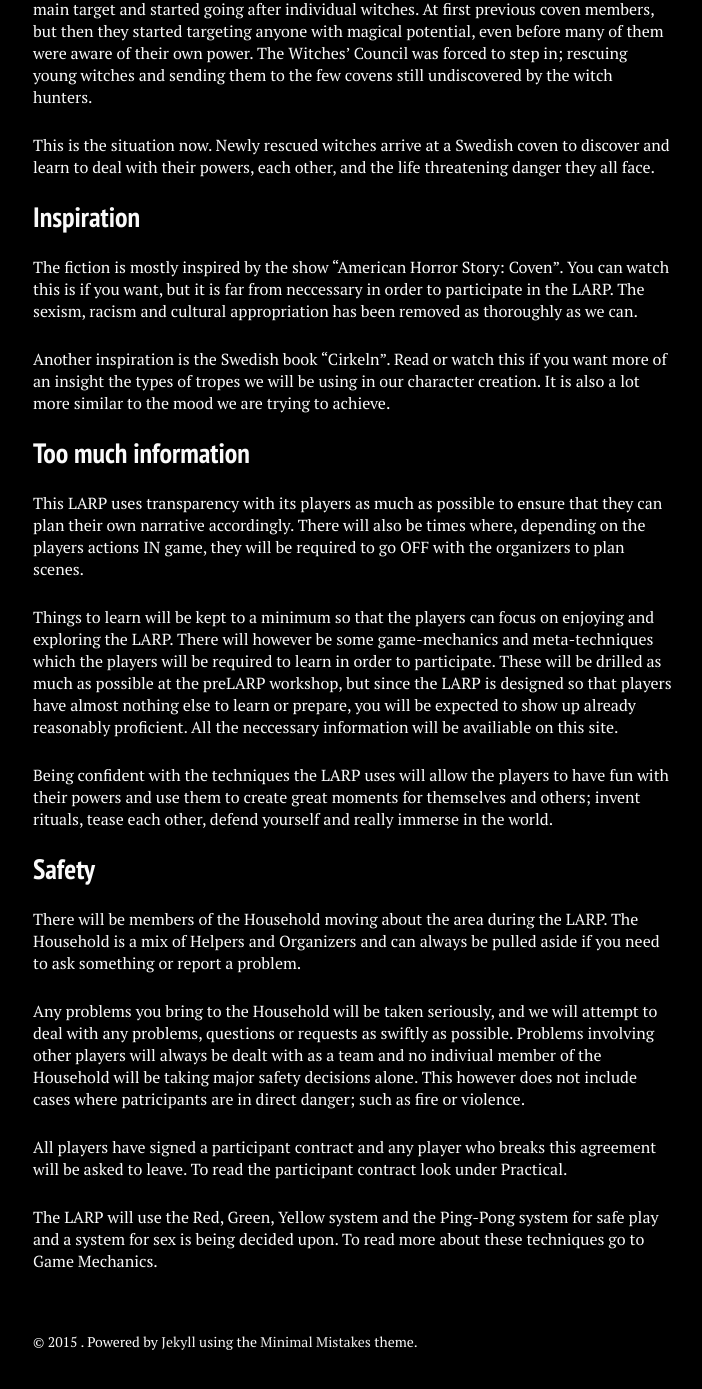
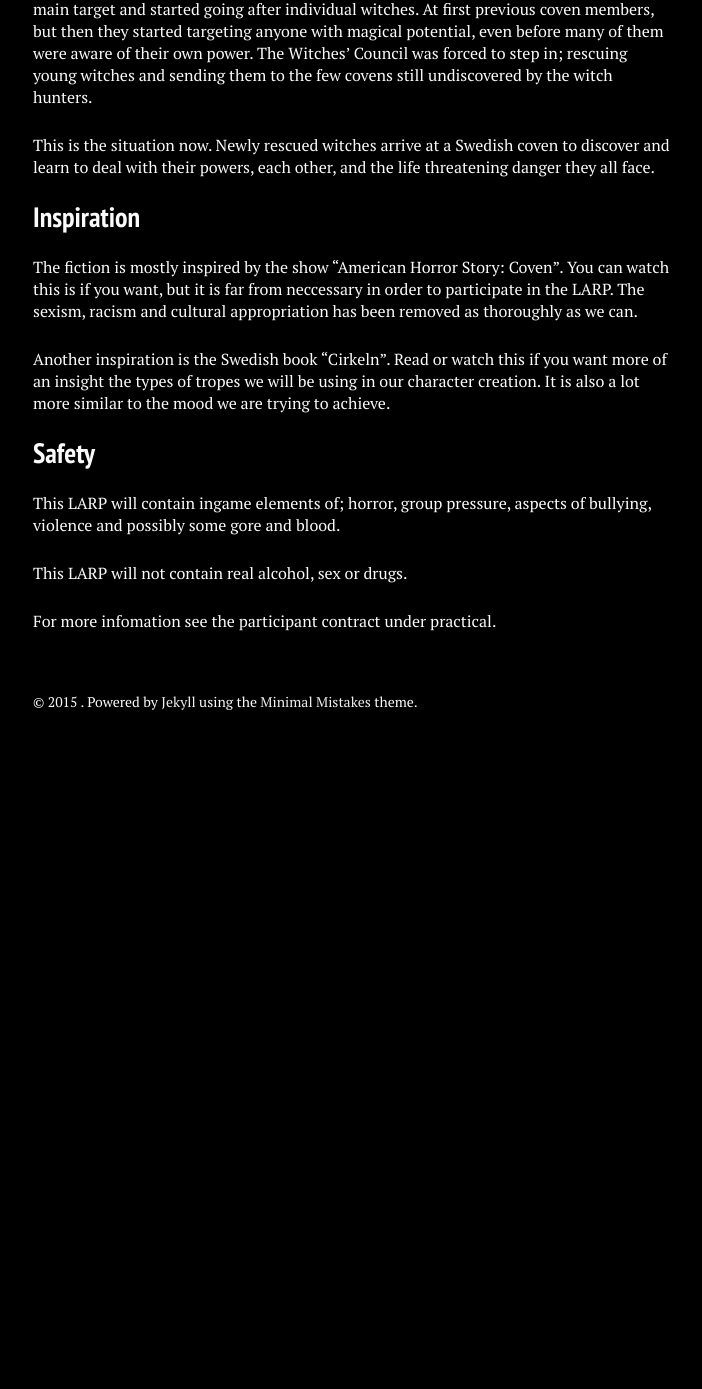
Before and after one commit to stanislavb/en.coven.nu, a Jekyll site: the page built from about/index.md, in a window 1280 px wide and 1400 px high, scrolled down 1288 px. Shown: the top 1389 px of the window, without its empty margins (287-989 px from the left). Built offline with Jekyll 4.4.1, drawn with Linux system fonts in a browser that asks for light colours; nearby versions of some CDN libraries; after the commit the page ends 2048 px from its top, so only the background shows below that.

Commit message:
Update index.md

```diff
--- a/about/index.md
+++ b/about/index.md
@@ -44,20 +44,10 @@ The fiction is mostly inspired by the show "American Horror Story: Coven". You c
 
 Another inspiration is the Swedish book "Cirkeln". Read or watch this if you want more of an insight the types of tropes we will be using in our character creation. It is also a lot more similar to the mood we are trying to achieve.
 
-## Too much information
-
-This LARP uses transparency with its players as much as possible to ensure that they can plan their own narrative accordingly. There will also be times where, depending on the players actions IN game, they will be required to go OFF with the organizers to plan scenes.
-
-Things to learn will be kept to a minimum so that the players can focus on enjoying and exploring the LARP. There will however be some game-mechanics and meta-techniques which the players will be required to learn in order to participate. These will be drilled as much as possible at the preLARP workshop, but since the LARP is designed so that players have almost nothing else to learn or prepare, you will be expected to show up already reasonably proficient. All the neccessary information will be availiable on this site.
-
-Being confident with the techniques the LARP uses will allow the players to have fun with their powers and use them to create great moments for themselves and others; invent rituals, tease each other, defend yourself and really immerse in the world.
-
 ## Safety
 
-There will be members of the Household moving about the area during the LARP. The Household is a mix of Helpers and Organizers and can always be pulled aside if you need to ask something or report a problem.
+This LARP will contain ingame elements of; horror, group pressure, aspects of bullying, violence and possibly some gore and blood.
 
-Any problems you bring to the Household will be taken seriously, and we will attempt to deal with any problems, questions or requests as swiftly as possible. Problems involving other players will always be dealt with as a team and no indiviual member of the Household will be taking major safety decisions alone. This however does not include cases where patricipants are in direct danger; such as fire or violence.
+This LARP will not contain real alcohol, sex or drugs.
 
-All players have signed a participant contract and any player who breaks this agreement will be asked to leave. To read the participant contract look under Practical.
-
-The LARP will use the Red, Green, Yellow system and the Ping-Pong system for safe play and a system for sex is being decided upon. To read more about these techniques go to Game Mechanics.
+For more infomation see the participant contract under practical.
```
